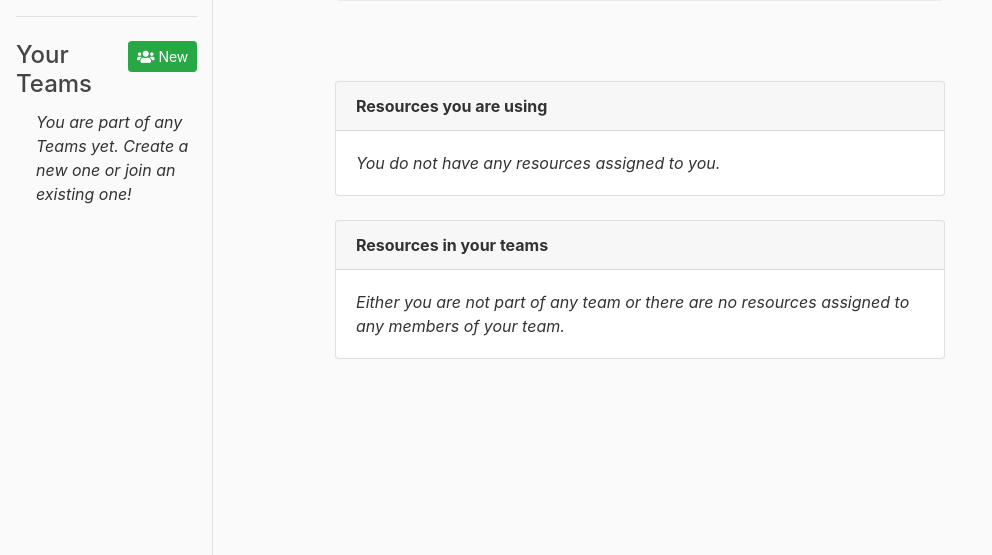
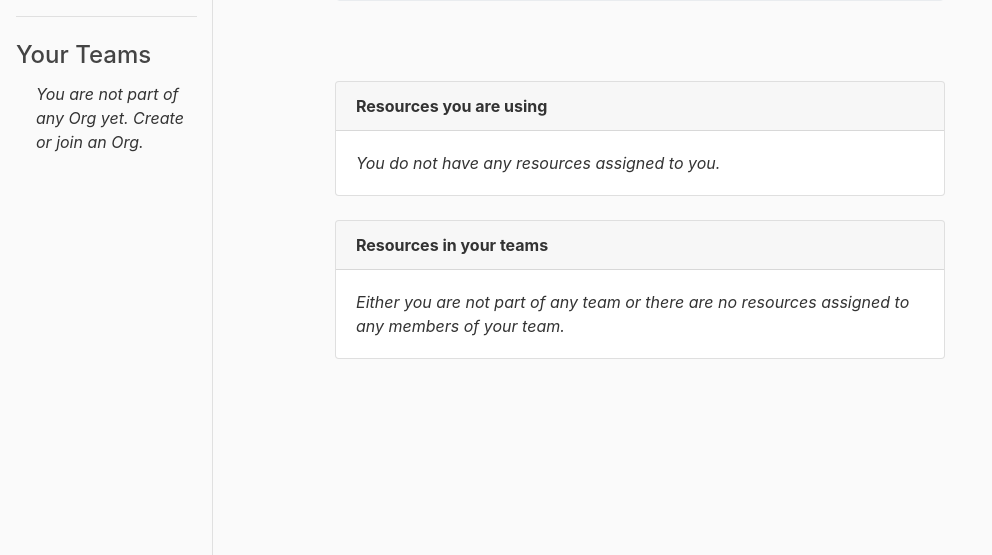
Before and after one commit to rajahks/Trackzilla, a Django app: template apps/Users/templates/Users/home.html in a window 1280 px wide. Shown: the part 277-832 px from the top of the page, without its empty margins (0-992 px from the left). Run offline with Django 3.2, Linux system fonts and the light colour scheme; the template is opened without the code that fills it, so the values that code supplies are empty; some libraries are stand-ins or nearby versions.

Commit message:
Hiding New Org and New Team button in Home page based on conditions

```diff
--- a/apps/Users/templates/Users/home.html
+++ b/apps/Users/templates/Users/home.html
@@ -14,6 +14,8 @@
     {% for team in user.team_member_of.all  %}
       <li class="p-1"><i class="fas fa-users"></i><a href=" {{ team.get_absolute_url }} "> {{ team }} </a></li>
     {% endfor %}
+  {% elif user.org is None %}
+    <i>You are not part of any Org yet. Create or join an Org.</i>
   {% else %}
     <i>You are part of any Teams yet. Create a new one or join an existing one!</i>
   {% endif %}
--- a/templates/Generic/base_sidebar.html
+++ b/templates/Generic/base_sidebar.html
@@ -56,7 +56,13 @@
       <div id="OrgContainer" class="mt-3 mb-5">
         <div class="d-flex flex-row">
           <div class="mr-auto"><h4>Organizations</h4></div>
-          <div class=""><a href="{% url 'Org:org-create' %}" class="btn btn-sm btn-success"><i class="fas fa-sitemap"></i> New</a></div>
+          {% if user.org is None %}
+            {% comment %}
+            We donot allow the user to be part of more than one Org. Only Allow creating
+            a New Org if not part of any other Org.
+            {% endcomment %}
+            <div class=""><a href="{% url 'Org:org-create' %}" class="btn btn-sm btn-success"><i class="fas fa-sitemap"></i> New</a></div>
+          {% endif %}
         </div>
         <div class="ml-3 p-1">
           {% block OrgList %}
@@ -69,7 +75,12 @@
       <div id="TeamsContainer" class="mt-4">
         <div class="d-flex flex-row">
           <div class="mr-auto"><h4>Your Teams</h4></div>
-          <div class=""><a href="{% url 'Org:team-create' %}" class="btn btn-sm btn-success"><i class="fas fa-users"></i> New</a></div>
+          {% if user.org is not None%}
+            {% comment %}
+            User can create a Team only if belonging to an Org.
+            {% endcomment %}
+            <div class=""><a href="{% url 'Org:team-create' %}" class="btn btn-sm btn-success"><i class="fas fa-th-large"></i> New</a></div>
+          {% endif %}
         </div>
         <div class="ml-3 p-1 d-flex flex-column">
           <ul class="list-unstyled">
```
